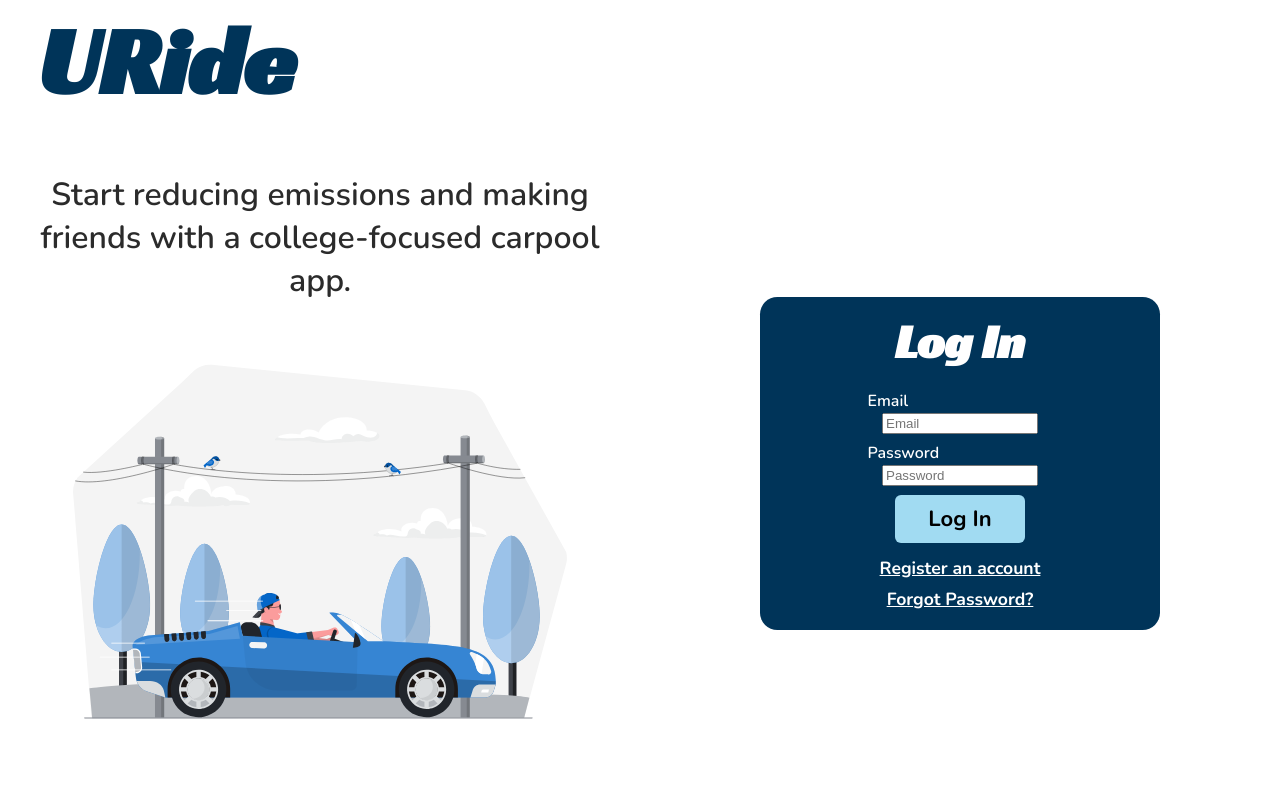
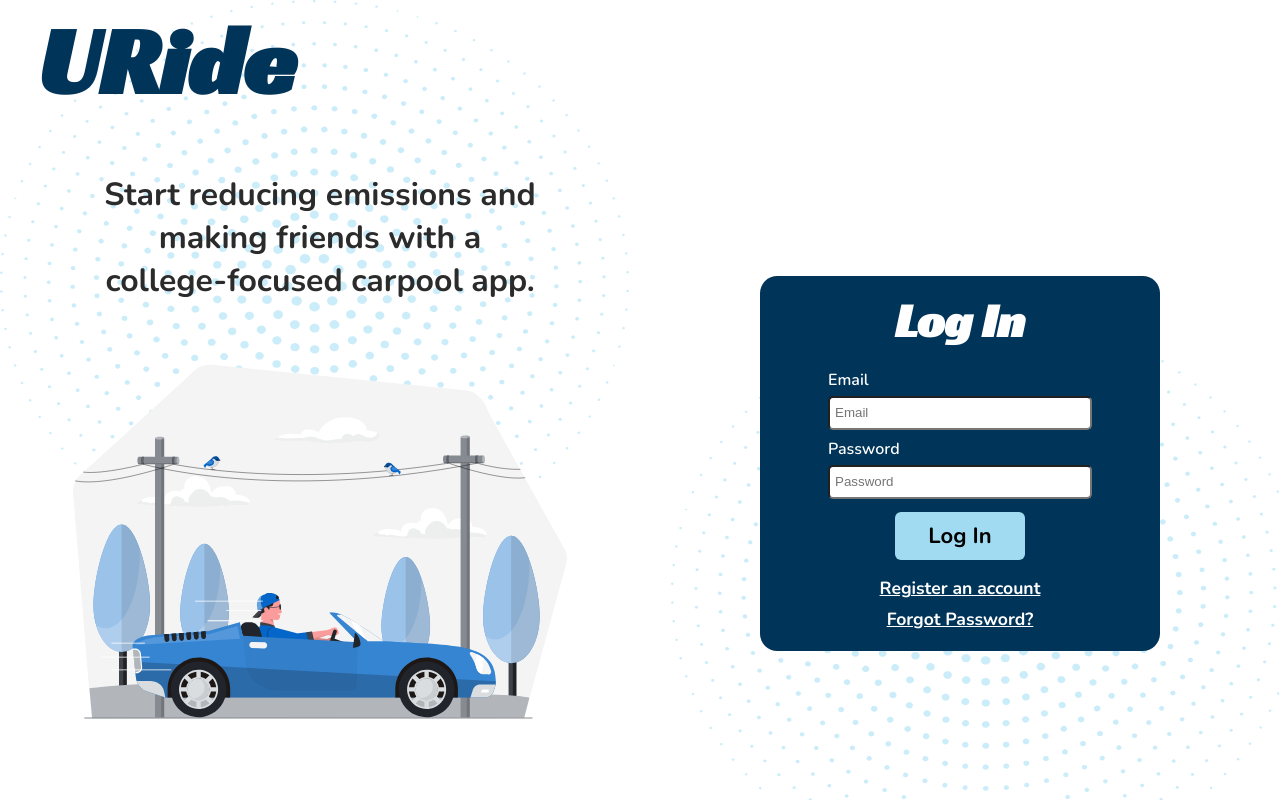
Before and after one commit to COP4331-Group3-Fall2021/U-Ride, a React (Create React App) app in the folder web/: page / in a window 1280 px wide. Built offline with nearby package versions, Linux system fonts and the light colour scheme.

Commit message:
added background graphics back

```diff
--- a/web/src/pages/SplashPage.js
+++ b/web/src/pages/SplashPage.js
@@ -32,6 +32,7 @@ export default function SplashPage() {
     // The "&#8209;" character is necessary to prevent word wrap
     return (
         <div className="splash-format">
+            <div className="background"/>
            <TitleLogo />
             <div className="content-wrapper">
                 {/*Informational Text and Image*/}
--- a/web/src/styles/Splash.css
+++ b/web/src/styles/Splash.css
@@ -1,5 +1,16 @@
 body {
     background-color: #FFFFFF;
+}
+
+.background
+{
+    position: absolute;
+    height: 100vh;
+    z-index: -1;
+    width: 100vw;
+  background-size: auto;
+    background-image: url("../images/background_graphics.svg");
+    opacity: .2;
 }
 
 #splash-format
@@ -28,6 +39,7 @@ body {
     padding-left: 40px;
     padding-right: 40px;
     overflow: hidden;
+    font-weight: bold;
 }
 }
 @media only screen and (min-width: 800px) {
@@ -40,6 +52,7 @@ body {
         padding-left: 30px;
         padding-right: 30px;
         overflow: hidden;
+        font-weight: bold;
     }
     .content-wrapper
     {
@@ -72,8 +85,8 @@ body {
         text-align: center;
         color: #2B2B2B;
         margin-bottom: 0;
-        padding-left: 30px;
-        padding-right: 30px;
+        padding-left: 70px;
+        padding-right: 70px;
         overflow: hidden;
     }
 }
@@ -153,7 +166,13 @@ body {
     height: 100%;
 }
 
-
+input{
+    border-width: 2px;
+    border-radius: 5px;
+    padding: 5px;
+    height: 20px;
+    width: 100px;
+}
 #login-box {
     display: flex;
     flex-flow: column wrap;
@@ -177,7 +196,7 @@ body {
     padding-bottom: 1em;
     text-align: center;
     font-family: 'Nunito', sans-serif;
-    width: 75%;
+    width: 400px;
 }
 
 #forgotpassword-box {
@@ -204,6 +223,7 @@ body {
     color: #FFFFFF;
     text-align: left;
     margin: 0.5em 0 0 0;
+    margin-bottom: 5px;
 }
 
 .splash-window-title {
@@ -236,7 +256,7 @@ body {
 }
 
 form input {
-    width: 80%;
+    width: 250px;
 }
 
 form label {
```
Also changed, not shown: web/src/images/background_graphics.svg (added).
